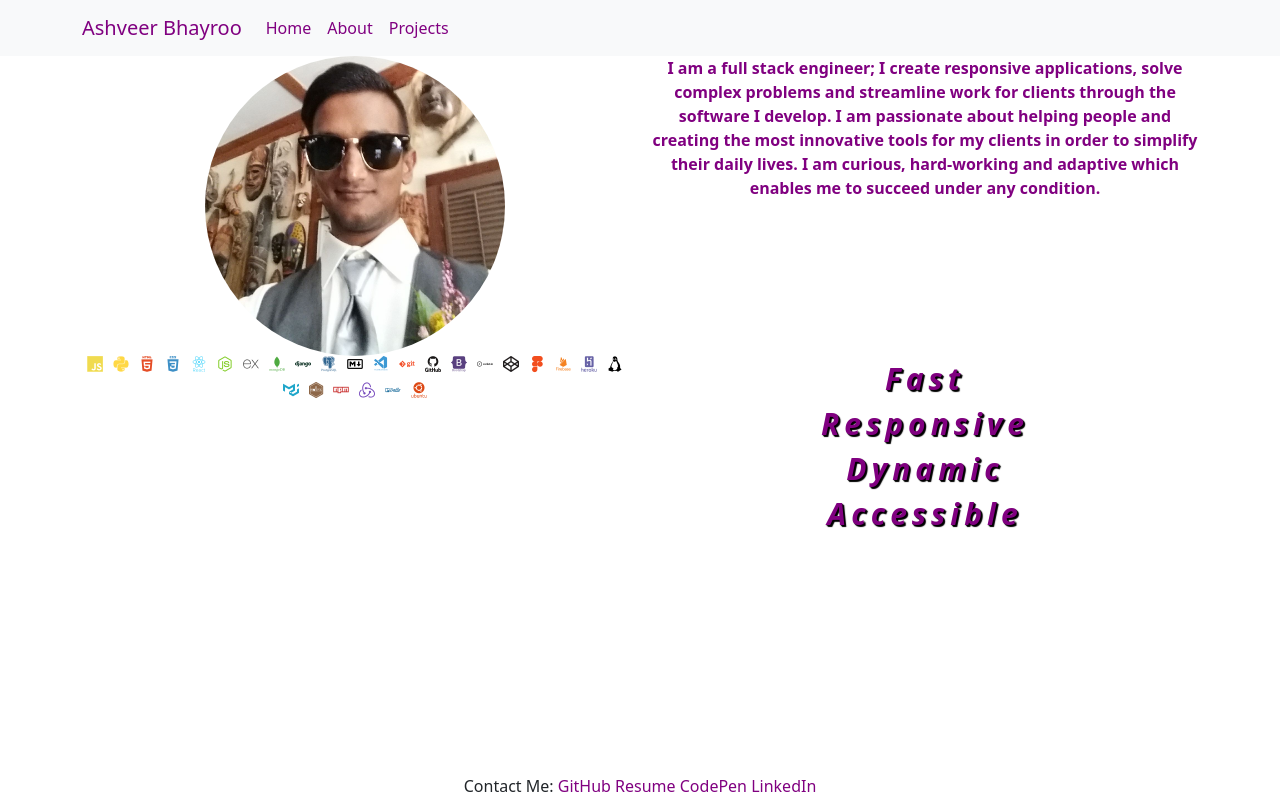
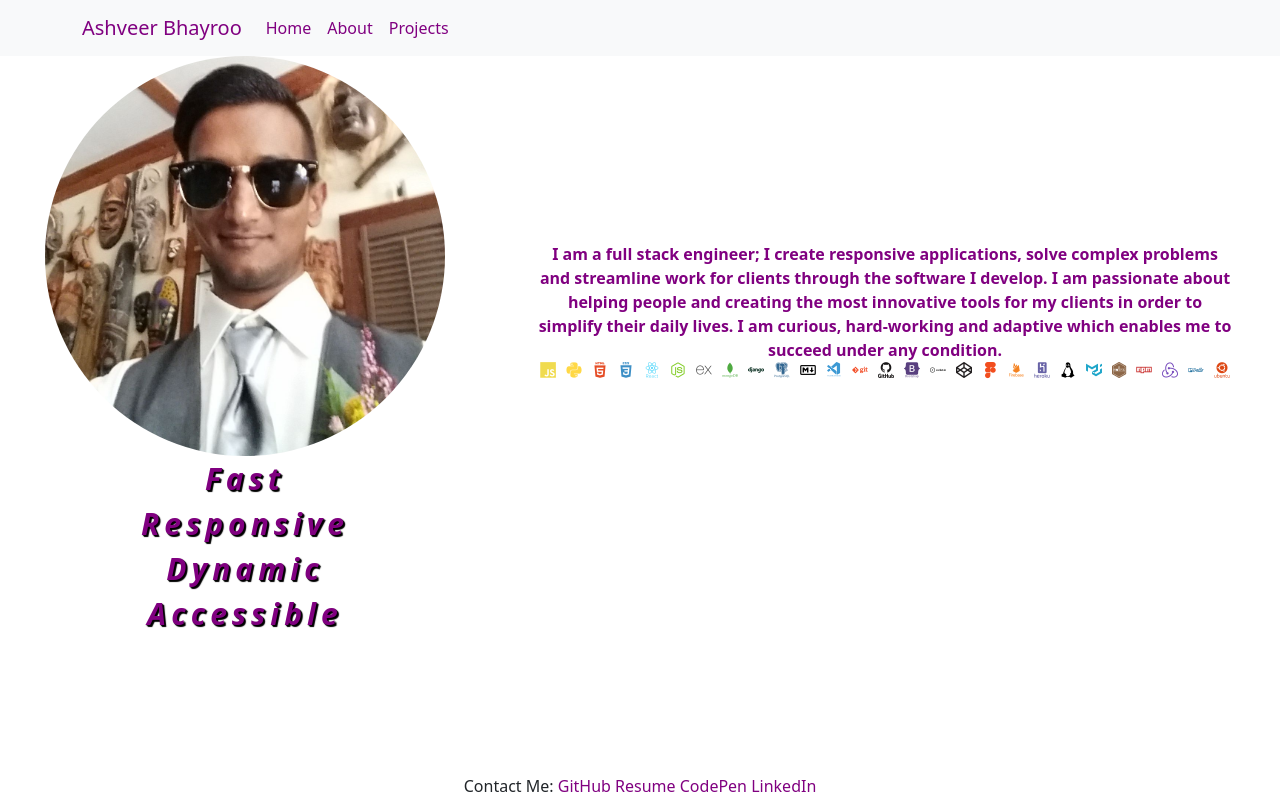
Before and after one commit to AshveerB/dossier, a React (Create React App) app: page /about in a window 1280 px wide. Built offline with nearby package versions, Linux system fonts and the light colour scheme.

Commit message:
add media queries

```diff
--- a/src/views/about/About.jsx
+++ b/src/views/about/About.jsx
@@ -4,29 +4,18 @@ import PledgeCard from '../../components/cards/pledges/PledgeCard';
 import TechnologyCard from '../../components/cards/technology/TechnologyCard';
 import { description } from '../../components/data'
 import './about.css'
-import { Container, Row, Col } from 'react-bootstrap/'
 
 function About(props) {
     return (
         <div className='aboutContainer'>
-            <Container>
-                <Row>
-                    <Col>
-                        <img src={Portrait} alt='protrait' className='pic'/>
-                    </Col>
-                    <Col>
-                        <div className='desc'>{description}</div>
-                    </Col>
-                </Row>
-                <Row>
-                    <Col>
-                        <TechnologyCard />
-                    </Col>
-                    <Col>
-                        <PledgeCard />
-                    </Col>
-                </Row>
-            </Container>
+            <div className='aboutLeft'>
+                <img src={Portrait} alt='protrait' className='pic'/><br />
+                <PledgeCard />
+            </div>
+            <div className='aboutRight'>
+                <div className='desc'>{description}</div>
+                <TechnologyCard /><br /><br /><br />
+            </div>
         </div>
     );
 }
--- a/src/views/about/about.css
+++ b/src/views/about/about.css
@@ -10,8 +10,7 @@
 	font-weight: bolder;
 	white-space: pre-line;
 	font-style: italic;
-	text-shadow: 1px 1px 1px black,
-               	 2px 2px 1px black;
+	text-shadow: 1px 1px 1px black, 2px 2px 1px black;
 	text-align: center;
 	letter-spacing: 5px;
 }
@@ -28,3 +27,98 @@
 	font-weight: bold;
 	color: purple;
 }
+
+@media only screen and (max-width: 600px) {
+	.aboutContainer {
+		display: flex;
+		flex-direction: column;
+		justify-content: center;
+		align-items: center;
+	}
+	.pic {
+		height: 200px;
+		width: 200px;
+	}
+	.desc {
+		width: 400px;
+	}
+	.tech {
+		width: 400px;
+	}
+	.aboutRight {
+		display: flex;
+		flex-direction: column;
+		justify-content: center;
+		align-items: center;
+	}
+}
+
+@media only screen and (min-width: 600px) {
+	.aboutContainer {
+		display: flex;
+		flex-direction: column;
+		justify-content: center;
+		align-items: center;
+	}
+	.pic {
+		height: 300px;
+		width: 300px;
+	}
+	.desc {
+		width: 400px;
+	}
+	.tech {
+		width: 400px;
+	}
+	.aboutRight {
+		display: flex;
+		flex-direction: column;
+		justify-content: center;
+		align-items: center;
+	}
+}
+
+@media only screen and (min-width: 768px) {
+	.aboutContainer {
+		display: flex;
+		flex-direction: row;
+		justify-content: space-around;
+		align-items: center;
+	}
+	.pic {
+		height: 300px;
+		width: 300px;
+	}
+	.desc {
+		width: 400px;
+	}
+	.tech {
+		width: 400px;
+	}
+
+}
+
+@media only screen and (min-width: 992px) {
+	.desc {
+		width: 600px;
+	}
+	.tech {
+		width: 600px;
+	}
+	.aboutLeft {
+		justify-content: space-between;
+	}
+}
+
+@media only screen and (min-width: 1200px) {
+	.pic {
+		height: 400px;
+		width: 400px;
+	}
+	.desc {
+		width: 700px;
+	}
+	.tech {
+		width: 700px;
+	}
+}
```
